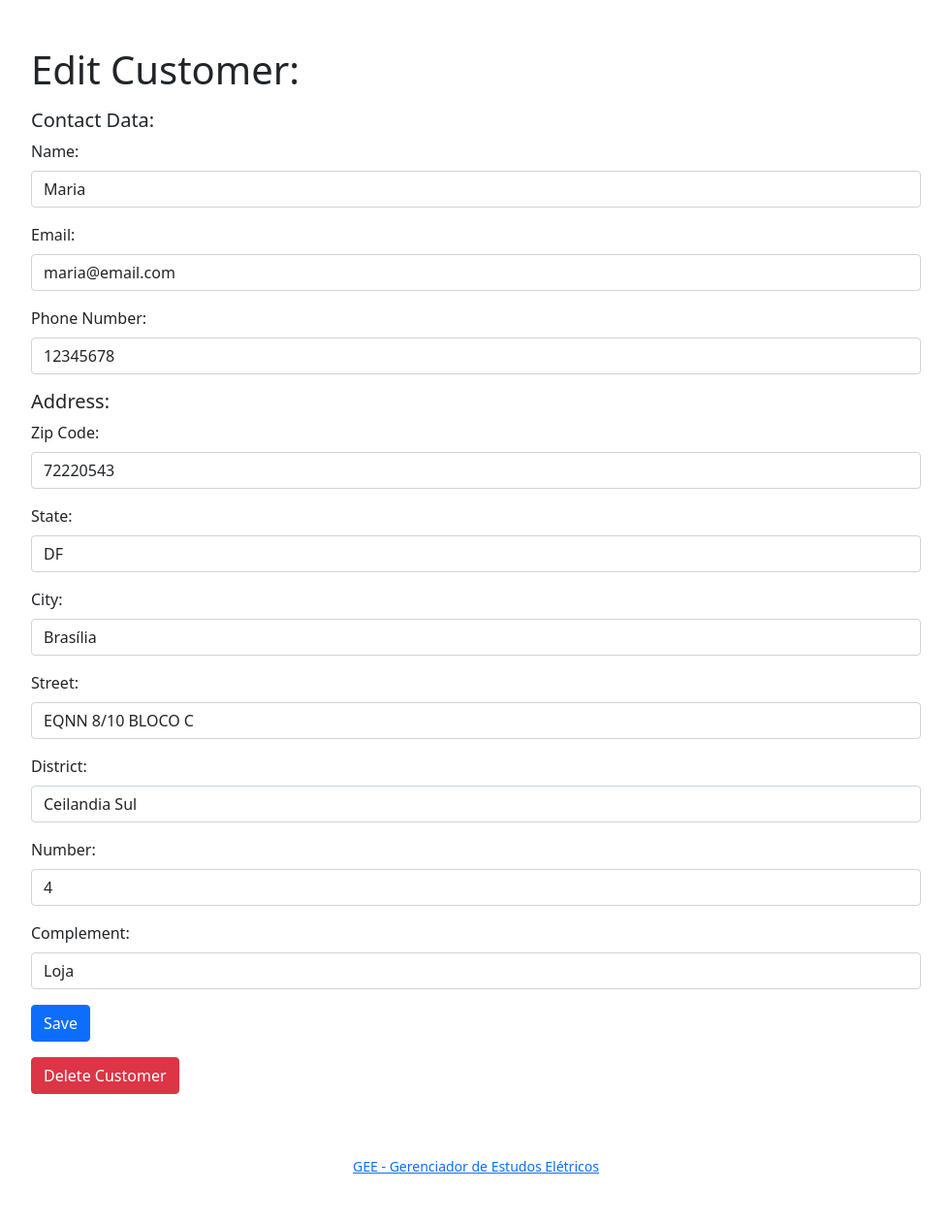
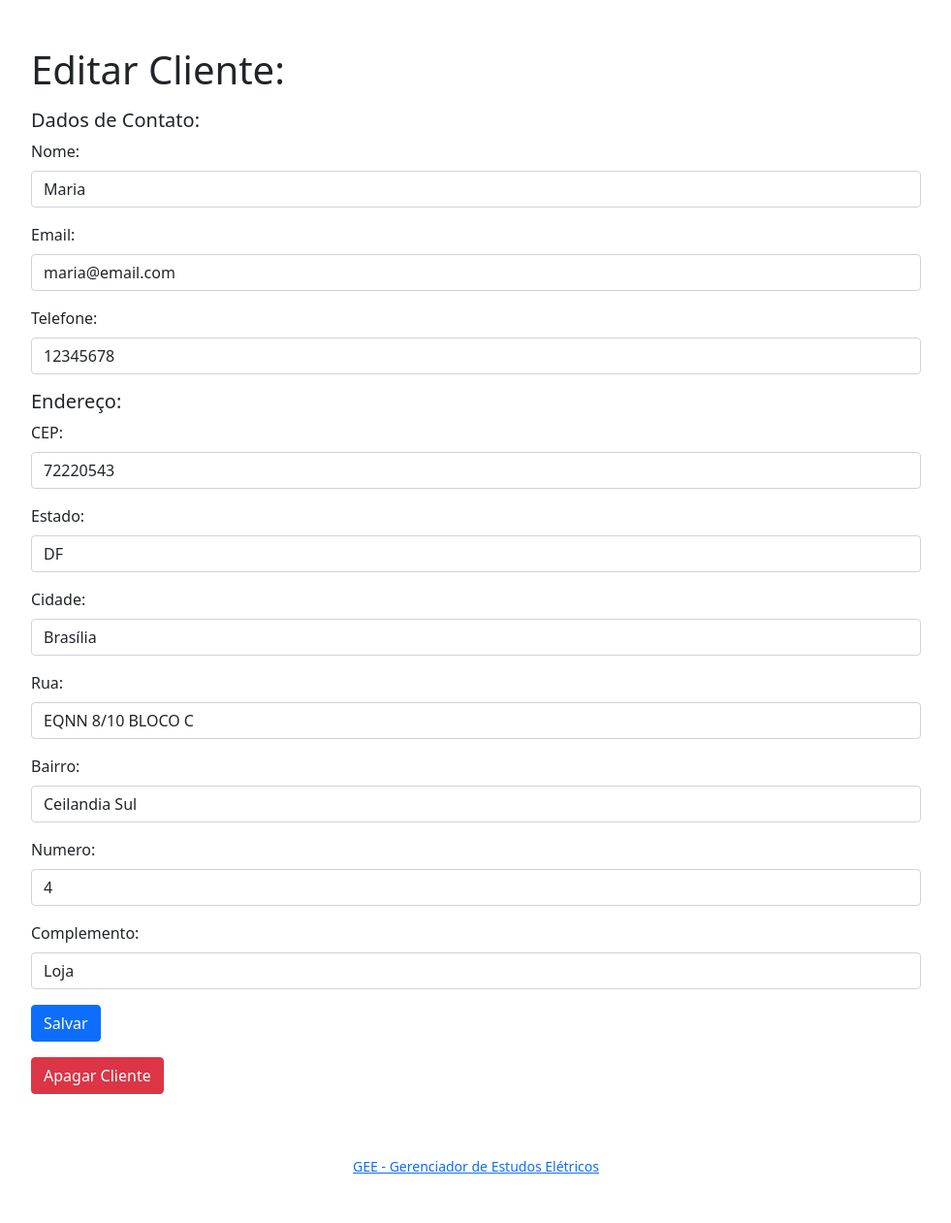
Before and after one commit to eng-david/GEE_Gerenciador-de-Estudos-Eletricos, a Flask app: page /customer?id=22 in a window 1280 px wide. Shown: the part 66-1327 px from the top of the page at 97% size, without its empty margins (149-1130 px from the left). Run offline with Flask 2, Linux system fonts and the light colour scheme; a user stored in the database is signed in; some libraries are stand-ins or nearby versions.

Commit message:
ptbr-pass requisites-transformers deletion

```diff
--- a/app.py
+++ b/app.py
@@ -1,5 +1,5 @@
 import webview
-import re
+# import re
 import logging
 
 from functools import wraps
@@ -60,7 +60,7 @@ def register():
         username = request.form.get("username")
         # Ensure username was submitted
         if not username:
-            flash("must provide username", 'alert-danger')
+            flash("deve fornecer nome de usuário", 'alert-danger')
             return redirect("/register")
 
         # get user input password
@@ -69,12 +69,12 @@ def register():
         confirmation = request.form.get("confirmation")
         # Ensure password and confirmation was submitted
         if not password or not confirmation:
-            flash("must provide password", 'alert-danger')
+            flash("deve fornecer a senha", 'alert-danger')
             return redirect("/register")
 
         # Ensure password and confirmation are equal
         if not (password == confirmation):
-            flash("passwords do not match", 'alert-danger')
+            flash("senhas não coincidem", 'alert-danger')
             return redirect("/register")
 
         # Validate password with regex
@@ -82,20 +82,23 @@ def register():
         # Should have at least one uppercase and one lowercase character.
         # Should have at least one special symbol.
         # Should be between 6 to 20 characters long.
-        reg = "^(?=.*[a-z])(?=.*[A-Z])(?=.*\d)(?=.*[@$!%*#?&])[A-Za-z\d@$!#%*?&]{6,20}$"
+
+        # reg = "^(?=.*[a-z])(?=.*[A-Z])(?=.*\d)(?=.*[@$!%*#?&])[A-Za-z\d@$!#%*?&]{6,20}$"
+
         # compiling regex
-        pat = re.compile(reg)
+        # pat = re.compile(reg)
+
         # searching regex
-        mat = re.search(pat, password)
-        if not mat:
-            flash("invalid password", 'alert-danger')
-            return redirect("/register")
+        # mat = re.search(pat, password)
+        # if not mat:
+        #     flash("invalid password", 'alert-danger')
+        #     return redirect("/register")
 
         # Query database for username
         rows = db.execute("SELECT * FROM users WHERE username = ?", username)
         # Ensure username not exists
         if len(rows) != 0:
-            flash("username already exists", 'alert-danger')
+            flash("usuário já existe", 'alert-danger')
             return redirect("/register")
 
         # Save user credentials in database
@@ -110,7 +113,7 @@ def register():
         session["username"] = username
 
         # Redirect user to home page
-        flash("Registered!", 'alert-primary')
+        flash("Registrado!", 'alert-primary')
         return redirect("/")
 
     # User reached route via GET (as by clicking a link or via redirect)
@@ -126,12 +129,12 @@ def login():
         # Ensure username was submitted
         if not request.form.get("username"):
             # flash error message
-            flash("must provide username", 'alert-danger')
+            flash("deve fornecer o usuário", 'alert-danger')
             return redirect("/login")
 
         # Ensure password was submitted
         elif not request.form.get("password"):
-            flash("must provide password", 'alert-danger')
+            flash("deve fornecer a senha", 'alert-danger')
             return redirect("/login")
 
         # Query database for username
@@ -139,7 +142,7 @@ def login():
 
         # Ensure username exists and password is correct
         if len(rows) != 1 or not check_password_hash(rows[0]["hash"], request.form.get("password")):
-            flash("invalid username and/or password", 'alert-danger')
+            flash("usuário ou senha invalidos", 'alert-danger')
             return redirect("/login")
 
         # Remember which user has logged in
@@ -178,7 +181,7 @@ def deleteaccount():
     # Ensure password was submitted
     if not password:
         # render user profile page with error
-        flash('Invalid password provided', 'alert-danger')
+        flash('senha inválida', 'alert-danger')
         return redirect("/user")
 
     # Query database for user data
@@ -186,20 +189,23 @@ def deleteaccount():
 
     # Ensure password is correct
     if not check_password_hash(rows[0]["hash"], password):
-        flash('Invalid password provided', 'alert-danger')
+        flash('senha inválida', 'alert-danger')
         return redirect("/user")
 
-    # Remove user, user's projects, customers, profiles from db
-    db.execute("DELETE FROM users WHERE id = ?", session["user_id"])
-    db.execute("DELETE FROM projects WHERE user_id = ?", session["user_id"])
+    # Remove user's customers, profiles, transformers, projects and user from db
     db.execute("DELETE FROM customers WHERE user_id = ?", session["user_id"])
     db.execute("DELETE FROM profiles WHERE user_id = ?", session["user_id"])
+    projectsList = db.execute("SELECT id FROM projects WHERE user_id = ?", session["user_id"])
+    for project in projectsList:
+        db.execute("DELETE FROM transformers WHERE project_id = ?", project["id"])
+    db.execute("DELETE FROM projects WHERE user_id = ?", session["user_id"])
+    db.execute("DELETE FROM users WHERE id = ?", session["user_id"])
 
     # Forget any user_id
     session.clear()
 
     # redirect to login form
-    flash("Account Deleted", 'alert-danger')
+    flash("Conta Deletada", 'alert-danger')
     return render_template("login.html")
 
 @app.route("/changepassword", methods=["GET", "POST"])
@@ -213,26 +219,26 @@ def changepassword():
         actual_password = request.form.get("actualpassword")
         # ensures actual password exists
         if not actual_password:
-            flash("must provide actual password", 'alert-danger')
+            flash("deve fornecer a senha atual", 'alert-danger')
             return redirect("/changepassword")
 
         # get user input new password
         newpassword = request.form.get("newpassword")
         # ensures new password exists
         if not newpassword:
-            flash("must provide new password", 'alert-danger')
+            flash("deve fornecer a nova senha", 'alert-danger')
             return redirect("/changepassword")
 
         # get user input confirmation
         confirmation = request.form.get("confirmation")
         # ensures confirmation exists
         if not confirmation:
-            flash("must provide confirmation", 'alert-danger')
+            flash("deve fornecer a confirmação de senha", 'alert-danger')
             return redirect("/changepassword")
 
         # Ensure password and confirmation are equal
         if not (newpassword == confirmation):
-            flash("passwords do not match", 'alert-danger')
+            flash("senhas não coincidem", 'alert-danger')
             return redirect("/changepassword")
 
         # Validate password with regex
@@ -240,28 +246,28 @@ def changepassword():
         # Should have at least one uppercase and one lowercase character.
         # Should have at least one special symbol.
         # Should be between 6 to 20 characters long.
-        reg = "^(?=.*[a-z])(?=.*[A-Z])(?=.*\d)(?=.*[@$!%*#?&])[A-Za-z\d@$!#%*?&]{6,20}$"
+        # reg = "^(?=.*[a-z])(?=.*[A-Z])(?=.*\d)(?=.*[@$!%*#?&])[A-Za-z\d@$!#%*?&]{6,20}$"
         # compiling regex
-        pat = re.compile(reg)
+        # pat = re.compile(reg)
         # searching regex
-        mat = re.search(pat, newpassword)
-        if not mat:
-            flash("invalid password", 'alert-danger')
-            return redirect("/changepassword")
+        # mat = re.search(pat, newpassword)
+        # if not mat:
+        #     flash("invalid password", 'alert-danger')
+        #     return redirect("/changepassword")
 
         # Query database for username
         user = db.execute("SELECT * FROM users WHERE id = ?", session["user_id"])
 
         # Validade if actual password input is correct
         if not check_password_hash(user[0]["hash"], actual_password):
-            flash("invalid actual password", 'alert-danger')
+            flash("senha atual invalida", 'alert-danger')
             return redirect("/changepassword")
 
         # Save user credentials in database
         db.execute("UPDATE users SET hash = ? WHERE id = ?", generate_password_hash(newpassword), session["user_id"])
 
         # Redirect user to home page
-        flash("Password Changed!", 'alert-primary')
+        flash("Senha alterada!", 'alert-primary')
         return redirect("/")
 
     # User reached route via GET (as by clicking a link or via redirect)
@@ -295,7 +301,7 @@ def project():
         if delete != None:
             db.execute("DELETE FROM projects WHERE id = ? AND user_id = ?", delete, session["user_id"])
             db.execute("DELETE FROM transformers WHERE project_id = ?", delete)
-            flash("Project Deleted", 'alert-primary')
+            flash("Projeto Deletado", 'alert-primary')
             return redirect("/")
 
         # get project id
@@ -354,7 +360,7 @@ def project():
 
         # redirect
         page_id = request.form.get("page_id")
-        flash(parameter["name"] + " saved", 'alert-primary')
+        flash(parameter["name"] + " salvo", 'alert-primary')
         if page_id == "diagram":
             return redirect("/diagram?id=" + str(id))
         return redirect("/project?id=" + str(id) + "&go=" + page_id)
@@ -420,7 +426,7 @@ def duplicate():
             db.execute("INSERT INTO transformers (project_id, power_kva, impedance, type) VALUES (?, ?, ?, ?)", new_id, transformer["power_kva"], transformer["impedance"], transformer["type"])
 
         # flash sucessful message
-        flash("Project duplicated", 'alert-primary')
+        flash("Projeto Duplicado", 'alert-primary')
         # return to index page
         return redirect("/")
 
@@ -443,7 +449,7 @@ def duplicate():
             db.execute(string, profile[item], str(new_id), str(session["user_id"]))
 
         # flash sucessful message
-        flash("Profile duplicated", 'alert-primary')
+        flash("Perfil Duplicado", 'alert-primary')
         # return to index page
         return redirect("/profiles")
 
@@ -475,7 +481,7 @@ def customer():
         if delete != None:
             db.execute("DELETE FROM customers WHERE id = ? AND user_id = ?", delete, session["user_id"])
             db.execute("UPDATE projects SET customer_id = NULL WHERE customer_id = ? AND user_id = ?", delete, session["user_id"])
-            flash("Customer Deleted", 'alert-primary')
+            flash("Cliente Deletado", 'alert-primary')
             return redirect("/customers")
 
         parameter_list = ["name", "email", "phone", "zipcode", "state", "city", "street", "district", "number", "complement"]
@@ -503,7 +509,7 @@ def customer():
             db.execute(string, parameter[item], str(id), str(session["user_id"]))
 
         # redirect
-        flash(parameter["name"] + " saved", 'alert-primary')
+        flash(parameter["name"] + " salvo", 'alert-primary')
         return redirect("/customers")
 
     # User reached route via GET (as by clicking a link or via redirect)
@@ -541,7 +547,7 @@ def profile():
         if delete != None:
             db.execute("DELETE FROM profiles WHERE id = ? and user_id = ?", delete, session["user_id"])
             db.execute("UPDATE projects SET profile_id = NULL where profile_id = ? and user_id = ?", delete, session["user_id"])
-            flash("Profile Deleted", 'alert-primary')
+            flash("Perfil Deletado", 'alert-primary')
             return redirect("/profiles")
 
         parameter_list = ["name", "threshold_factor", "n_factor_threshold", "max_n_threshold", "inansi_factor", "iansi_time", "mag_oil_factor", "mag_dry_factor", "trip_factor", "n_trip_factor", "delay_50"]
@@ -568,7 +574,7 @@ def profile():
             string = "UPDATE profiles SET " + item + " = ? WHERE id = ? AND user_id = ?"
             db.execute(string, parameter[item], str(id), str(session["user_id"]))
 
-        flash(parameter["name"] + " saved", 'alert-primary')
+        flash(parameter["name"] + " salvo", 'alert-primary')
         return redirect("/profiles")
 
     # User reached route via GET (as by clicking a link or via redirect)
@@ -597,7 +603,7 @@ def diagram():
     profile_id = projectData["profile_id"]
     # ensures profile exists
     if not profile_id:
-        flash("Must provide a profile", 'alert-danger')
+        flash("Deve fornecer um perfil", 'alert-danger')
         return redirect("project?id=" + id + "&go=project")
     profileData = db.execute("SELECT threshold_factor, n_factor_threshold, max_n_threshold, inansi_factor, iansi_time, mag_oil_factor, mag_dry_factor, trip_factor, n_trip_factor, delay_50 FROM profiles WHERE id = ? AND user_id = ?", profile_id, session["user_id"])[0]
 
@@ -605,7 +611,7 @@ def diagram():
     transformersData = db.execute("SELECT id, power_kva, impedance, type FROM transformers WHERE project_id = ?", id)
     # ensures at least 1 transformer exists
     if len(transformersData) == 0:
-        flash("Must provide at least 1 transformer", 'alert-danger')
+        flash("Deve fornecer pelo menos 1 transformador", 'alert-danger')
         return redirect("project?id=" + id + "&go=transformers")
 
 
--- a/templates/customer.html
+++ b/templates/customer.html
@@ -2,19 +2,22 @@
 
 {% block title %}
 {% if customerData %}
-Edit Customer
+Editar Cliente
 {% else %}
-Register New Customer
+Cadastrar Novo Cliente
 {% endif %}
 {% endblock %}
 
 {% block main %}
 <script>
-    function deleteCustomer() {
-        if (confirm("Delete Customer?")) {
-            document.forms['deleteForm'].submit();
-        }
+    function showDeleteCustomerAlert() {
+        var x = document.getElementById("deletionAlert");
+        x.style.display = "block"
     }
+    function deleteCustomerFormSubmit(){
+        document.forms['deleteForm'].submit();
+    }
+
 </script>
 
 <div class="mb-3 container w-75">
@@ -24,20 +27,20 @@ Register New Customer
         <div class="mb-3">
             <h1>
                 {% if customerData %}
-                Edit Customer:
+                Editar Cliente:
                 {% else %}
-                Register New Customer:
+                Cadastrar Novo Cliente:
                 {% endif %}
             </h1>
         </div>
 
         <div>
-            <h5>Contact Data:</h5>
+            <h5>Dados de Contato:</h5>
         </div>
 
         <div class="mb-3">
-            <label for="name" class="form-label">Name:</label>
-            <input class="form-control " name="name" required="required" placeholder="name" type="text" {% if
+            <label for="name" class="form-label">Nome:</label>
+            <input class="form-control " name="name" required="required" placeholder="nome" type="text" {% if
                 customerData %} value="{{customerData.name}}" {% endif %}>
         </div>
 
@@ -48,66 +51,72 @@ Register New Customer
         </div>
 
         <div class="mb-3">
-            <label for="phone" class="form-label">Phone Number:</label>
-            <input class="form-control " name="phone" placeholder="phone number" type="text" {% if customerData %}
+            <label for="phone" class="form-label">Telefone:</label>
+            <input class="form-control " name="phone" placeholder="0000-0000" type="text" {% if customerData %}
                 value="{{customerData.phone}}" {% endif %}>
         </div>
 
         <div>
-            <h5>Address:</h5>
+            <h5>Endereço:</h5>
         </div>
 
         <div class="mb-3">
-            <label for="zipcode" class="form-label">Zip Code:</label>
-            <input class="form-control " name="zipcode" placeholder="zip code" type="text" {% if customerData %}
+            <label for="zipcode" class="form-label">CEP:</label>
+            <input class="form-control " name="zipcode" placeholder="00000-000" type="text" {% if customerData %}
                 value="{{customerData.zipcode}}" {% endif %}>
         </div>
 
         <div class="mb-3">
-            <label for="state" class="form-label">State:</label>
-            <input class="form-control " name="state" placeholder="state" type="text" {% if customerData %}
+            <label for="state" class="form-label">Estado:</label>
+            <input class="form-control " name="state" placeholder="estado" type="text" {% if customerData %}
                 value="{{customerData.state}}" {% endif %}>
         </div>
 
         <div class="mb-3">
-            <label for="city" class="form-label">City:</label>
-            <input class="form-control " name="city" placeholder="city" type="text" {% if customerData %}
+            <label for="city" class="form-label">Cidade:</label>
+            <input class="form-control " name="city" placeholder="cidade" type="text" {% if customerData %}
                 value="{{customerData.city}}" {% endif %}>
         </div>
 
         <div class="mb-3">
-            <label for="street" class="form-label">Street:</label>
-            <input class="form-control " name="street" placeholder="street" type="text" {% if customerData %}
+            <label for="street" class="form-label">Rua:</label>
+            <input class="form-control " name="street" placeholder="rua" type="text" {% if customerData %}
                 value="{{customerData.street}}" {% endif %}>
         </div>
 
         <div class="mb-3">
-            <label for="district" class="form-label">District:</label>
-            <input class="form-control " name="district" placeholder="district" type="text" {% if customerData %}
+            <label for="district" class="form-label">Bairro:</label>
+            <input class="form-control " name="district" placeholder="bairro" type="text" {% if customerData %}
                 value="{{customerData.district}}" {% endif %}>
         </div>
 
         <div class="mb-3">
-            <label for="number" class="form-label">Number:</label>
-            <input class="form-control " name="number" placeholder="number" type="text" {% if customerData %}
+            <label for="number" class="form-label">Numero:</label>
+            <input class="form-control " name="number" placeholder="numero" type="text" {% if customerData %}
                 value="{{customerData.number}}" {% endif %}>
         </div>
 
         <div class="mb-3">
-            <label for="complement" class="form-label">Complement:</label>
-            <input class="form-control " name="complement" placeholder="complement" type="text" {% if customerData %}
+            <label for="complement" class="form-label">Complemento:</label>
+            <input class="form-control " name="complement" placeholder="complemento" type="text" {% if customerData %}
                 value="{{customerData.complement}}" {% endif %}>
         </div>
 
         <input name="id" type="hidden" value="{{customerData.id}}">
 
-        <button class="btn btn-primary" type="submit">Save</button>
+        <button class="btn btn-primary" type="submit">Salvar</button>
     </form>
 </div>
 
 <div class="mb-3 w-75 container" {% if not customerData %} style="display: none;" {% endif %}>
-    <button class="btn btn-danger" onclick="deleteCustomer()">Delete Customer</button>
+    <button class="btn btn-danger" onclick="showDeleteCustomerAlert()">Apagar Cliente</button>
 </div>
+
+<div id="deletionAlert" class="mb-3 w-75 container" style="display: none;">
+    <h6>Tem certeza? o cliente será deletado.</h6>
+    <a class="btn btn-danger" onclick="deleteCustomerFormSubmit()">Apagar Cliente</a>
+</div>
+
 <div>
     <form name="deleteForm" action="/customer" method="post">
         <input name="delete" type="hidden" value="{{customerData.id}}">
```
Also changed, not shown: electric.db.
